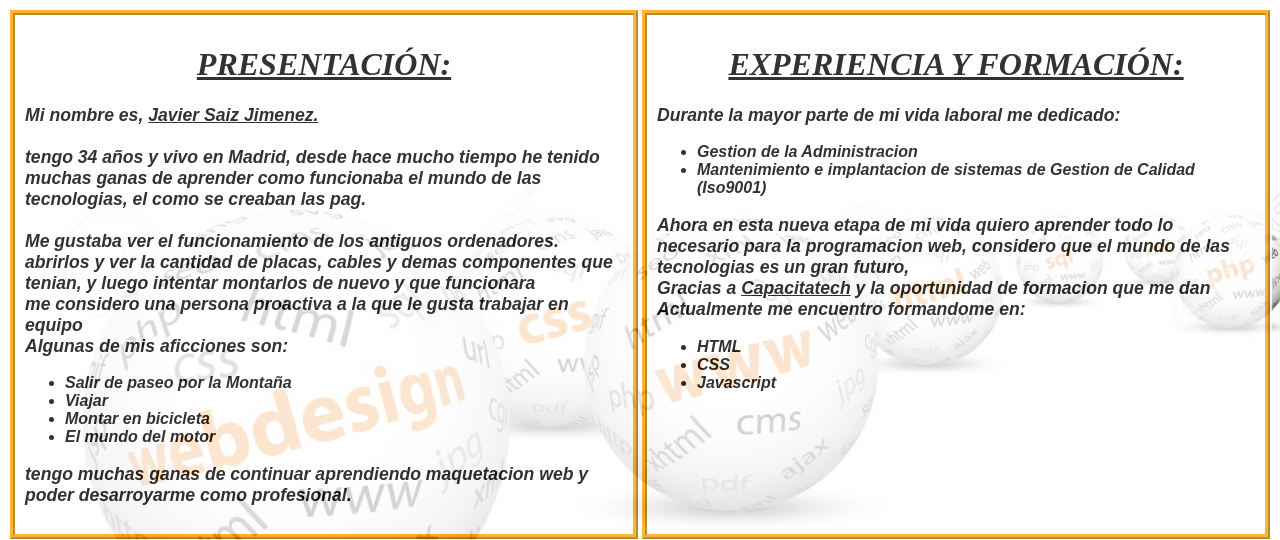
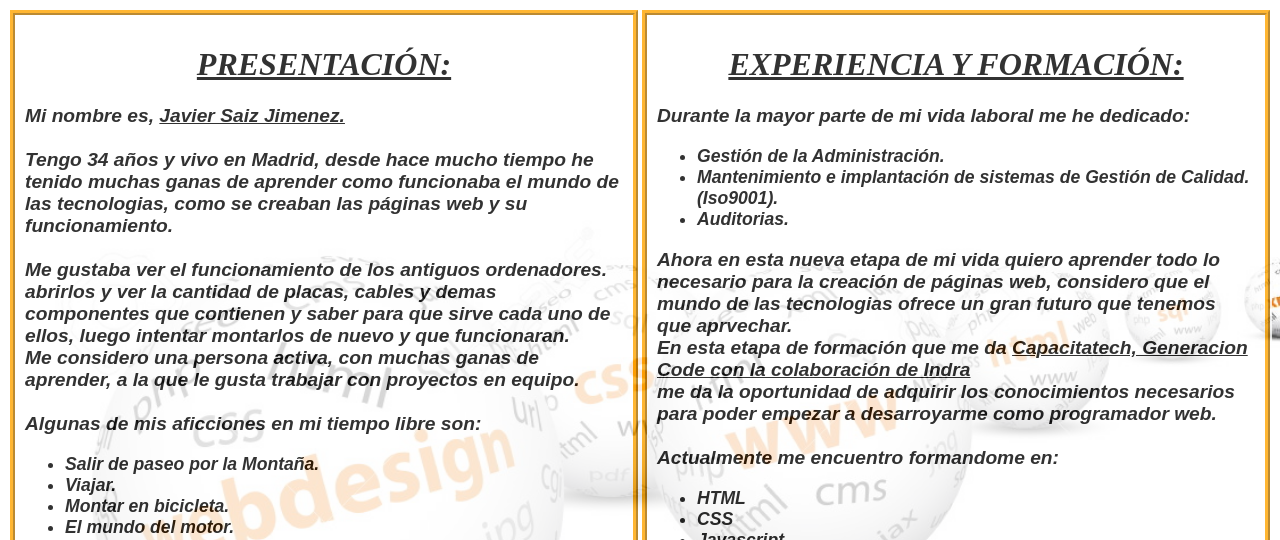
Before and after one commit to fllodrab/javsaiz.github.io-1, a plain HTML site: page index.html in a window 1280 px wide. Shown: the part 225-765 px from the top of the page. Drawn offline with Linux system fonts and the light colour scheme.

Commit message:
Add files via upload

```diff
--- a/css/style.css
+++ b/css/style.css
@@ -10,19 +10,21 @@ text-align: center;
 }
 p
 {
-font: oblique bold 110% sans-serif;
+font: oblique bold 120% sans-serif;
 }
 ul li
 {
-  font:oblique bold 100% sans-serif;
+  font:oblique bold 110% sans-serif;
 }
 
 .cabecera
 {
+position: relative;
+
 width: :auto;
 height:120px;
 background:orange ;
-opacity: 0.9
+
 
 
 }
@@ -144,5 +146,5 @@ border: 5px ridge orange
   position: relative;
   top:45px;
   display: flex;
-  justify-content:flex-end;
+  justify-content:center;
 }
--- a/index.html
+++ b/index.html
@@ -20,7 +20,7 @@
 <nav class="navigator">
         <ul>
           <li><a href target="https://github.com/javsaiz/">Github</a></li>
-          <li><a href= "https://www.linkedin.com/in/javier-saiz-jimenez-90021aa2/Linkedin">Lindedin</a></li>
+          <li><a href= "https://www.linkedin.com/in/javier-saiz-jimenez-90021aa2/Linkedin">Linkedin</a></li>
         </ul>
 </nav>
     </div>
@@ -28,42 +28,45 @@
       <div class="container">
         <div class="caja1">
           <h1><em><u>PRESENTACIÓN:</u></em></h1>
-            <p>Mi nombre es, <em><strong><u> Javier Saiz Jimenez.</u></strong> </em><br>
+          <p>Mi nombre es, <em><strong><u> Javier Saiz Jimenez.</u></strong> </em><br>
             <br>
-             tengo 34 años y vivo en Madrid, desde hace mucho tiempo he tenido muchas ganas de aprender como funcionaba el mundo de las tecnologias, el como se creaban las pag.
+             Tengo 34 años y vivo en Madrid, desde hace mucho tiempo he tenido muchas ganas de aprender como funcionaba el mundo de las tecnologias, como se creaban las páginas web y su funcionamiento.
              <br>
-             <br>Me gustaba ver el funcionamiento de los antiguos ordenadores. abrirlos y ver la cantidad de placas, cables y demas componentes que tenian, y luego intentar montarlos de nuevo y que funcionara
+             <br>Me gustaba ver el funcionamiento de los antiguos ordenadores. abrirlos y ver la cantidad de placas, cables y demas componentes que contienen y saber para que sirve cada uno de ellos, luego intentar montarlos de nuevo y que funcionaran.
+
              <br>
-             me considero una persona proactiva a la que le gusta trabajar en equipo
-             <br>Algunas de mis aficciones son:
+             Me considero una persona activa, con muchas ganas de aprender, a la que le gusta trabajar con proyectos en equipo.<br>
+             <br>Algunas de mis aficciones en mi tiempo libre son:
            <ul>
-            <li>Salir de paseo por la Montaña</li>
-            <li>Viajar</li>
-            <li>Montar en bicicleta</li>
-            <li>El mundo del motor</li>
+            <li>Salir de paseo por la Montaña.</li>
+            <li>Viajar.</li>
+            <li>Montar en bicicleta.</li>
+            <li>El mundo del motor.</li>
           </ul>
-</p>
-
-      <p>     tengo muchas ganas de continuar aprendiendo maquetacion  web y poder desarroyarme como profesional.</p>
+        </p>
+      <p>     Tengo muchas ganas de continuar aprendiendo maquetación web y poder desarroyarme como profesional.</p>
         </div>
         <div class="caja2">
           <h1><em><u>EXPERIENCIA Y FORMACIÓN:</u></em></h1>
-          <p>Durante la mayor parte de mi vida laboral me dedicado:</p>
-      <p>    <ul>
-            <li>Gestion de la Administracion</li>
-            <li>Mantenimiento e implantacion de sistemas de Gestion de Calidad (Iso9001)</li>
+          <p>Durante la mayor parte de mi vida laboral me he dedicado:</p>
 
-          </ul></p>
-        <p>  Ahora en esta nueva etapa de mi vida quiero aprender todo lo necesario para la programacion web, considero que el mundo de las tecnologias es un gran futuro, <br>
-Gracias a <strong><u>Capacitatech</u></strong> y la oportunidad de formacion que me dan<br>
-          Actualmente me encuentro formandome en:</p>
+          <ul>
+            <li>Gestión de la Administración.</li>
+            <li>Mantenimiento e implantación de sistemas de Gestión de Calidad. (Iso9001).</li>
+            <li>Auditorias.</li>
 
-      <p>    <ul>
+          </ul>
+        <p>  Ahora en esta nueva etapa de mi vida quiero aprender todo lo necesario para la creación de páginas web,
+           considero que el mundo de las tecnologias ofrece un gran futuro que tenemos que aprvechar. <br>
+              En esta etapa de formación que me da <u> Capacitatech, Generacion Code con la colaboración de Indra</u><br>me
+              da la oportunidad de adquirir los conocimientos necesarios para poder empezar a desarroyarme como programador web.<br>
+      <br>    Actualmente me encuentro formandome en:</p>
+         <ul>
               <li><strong>HTML</strong></li>
               <li><strong>CSS</strong></li>
               <li><strong>Javascript</strong></li>
           </ul>
-        </p>
+        <p>El mundo de las tecnologias cada dia avanza mas rápido.</p>
         </div>
       </div>
       <div class="enlaces">
@@ -90,7 +93,7 @@ Gracias a <strong><u>Capacitatech</u></strong> y la oportunidad de formacion que
     </main>
     <footer>
       <div class="pie">
-        <p>Javier Saiz</p>
+        <p>Javier Saiz Jimenez ,2017</p>
       </div>
 
     </footer>
```
